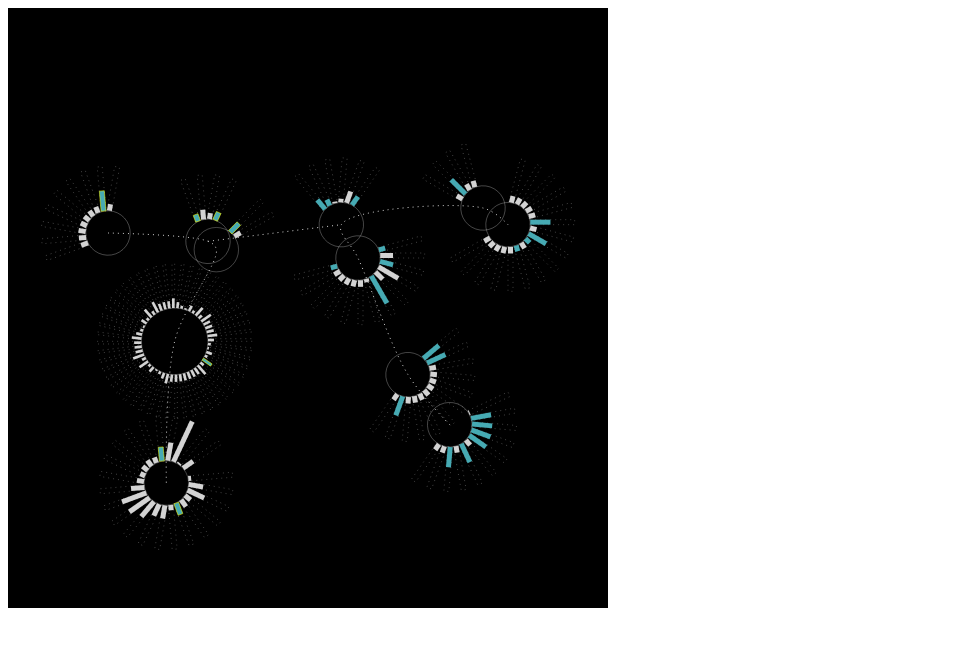
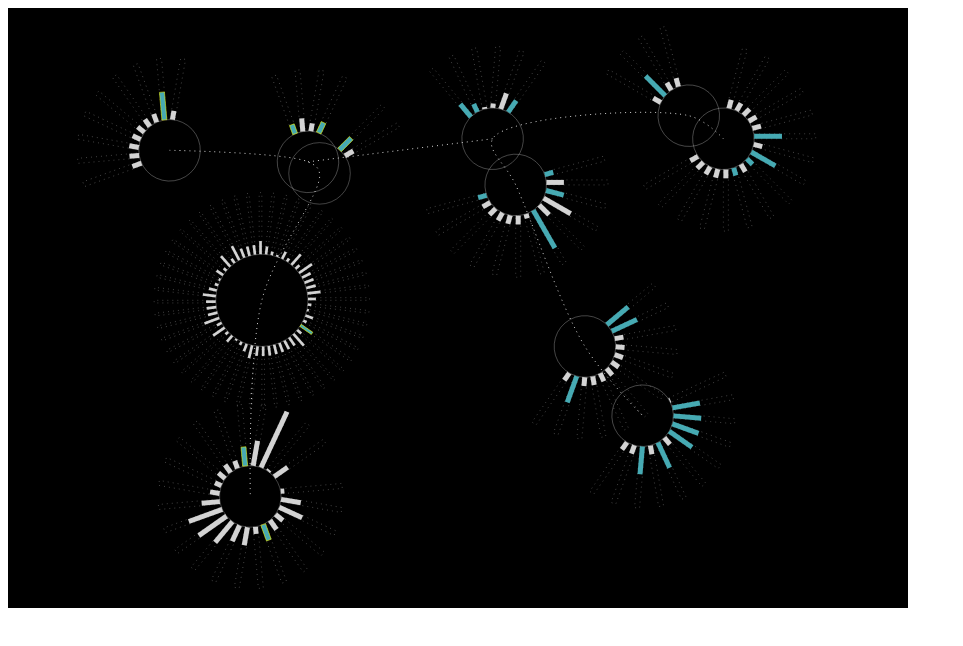
Before and after one commit to aberner6/justAIsurvey, a plain HTML site: page wheels.html in a window 1280 px wide. Shown: the whole page, without its empty margins (0-963 px from the left). Drawn offline with nearby package versions, Linux system fonts and the light colour scheme.

Commit message:
positioning working
now mouseover

```diff
--- a/js/wheels.js
+++ b/js/wheels.js
@@ -16,12 +16,13 @@ var sdata;
 
 var figDepth = 3;
 // var outerCircleRadius = (width/8)/figDepth;
-var outerCircleRadius = (width/6)/figDepth;
-var centerEX = width/3;
-var centerEH = height/2-outerCircleRadius;
+var outerCircleRadius = (width/6.5)/figDepth;
+var centerEX = width/figDepth;
+var centerEH = height/figDepth //-outerCircleRadius;
 var smallMarg = outerCircleRadius/4;
 var innerCircRad = outerCircleRadius/1.5;
 // var maxBar = outerCircleRadius*2-innerCircRad;
+//max bar = height/8;
 
 var posID = [
 	{
@@ -109,7 +110,7 @@ var idVals = [];
 var theVals = [];
 var maxTotal = 0;
 var maxTheme, maxId = 0;
-var maxBar = outerCircleRadius*2-innerCircRad;
+var maxBar = innerCircRad*2//outerCircleRadius*2-innerCircRad;
 var barScale = d3.scaleLinear()
 	.domain([0, maxTotal])
 	.range([1, maxBar])
--- a/wheels.html
+++ b/wheels.html
@@ -5,7 +5,7 @@
         <style>
           #my_dataviz{
             background-color: black;
-            width:600px;
+            width:900px;
             height:600px;
           }
           .rectID:hover {
```
